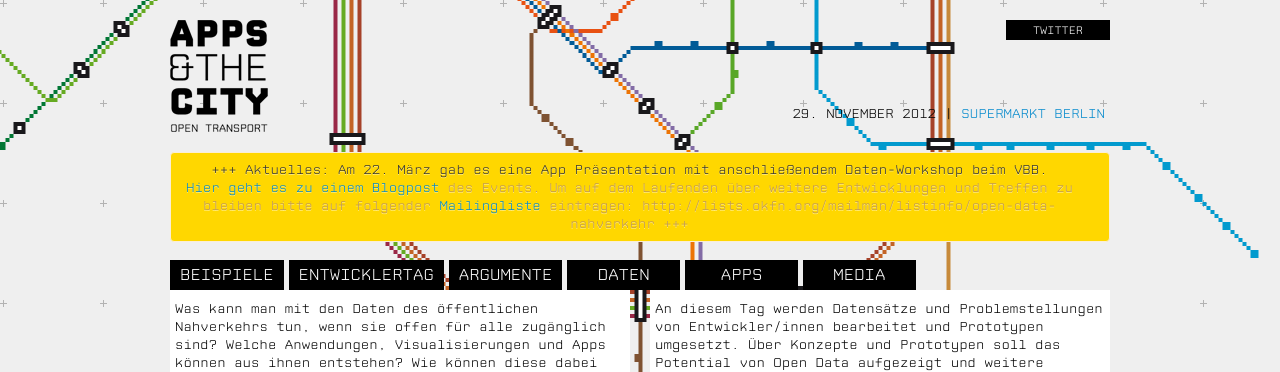
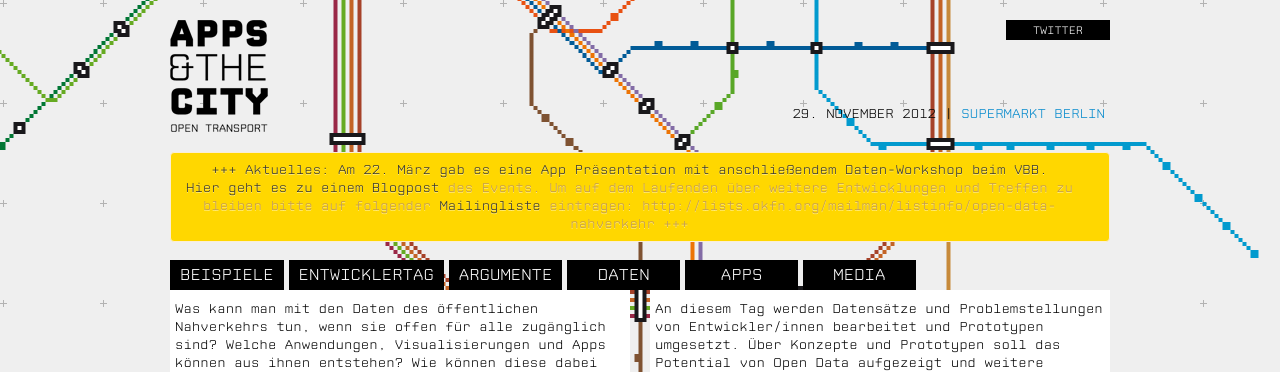
Before and after one commit to okfde/berlin.appsandthecity, a Jekyll site: the page built from index.html, in a window 1280 px wide. Shown: the top 372 px of the page. Built offline with Jekyll 4.4.1, drawn with Linux system fonts in a browser that asks for light colours; nearby versions of some CDN libraries; Markdown is read by kramdown in place of the engine named in the settings.

Commit message:
alert link farbe gesetzt

```diff
--- a/_layouts/default.html
+++ b/_layouts/default.html
@@ -93,8 +93,8 @@ function initialize() {
     <div class="span12">
       <div class="alert" style="text-align:center; background-color: rgb(255, 215, 0);">
         <a style="color: #333;" href="http://www.meetup.com/OpenKnowledgeFoundation/Berlin-DE/882072/?a=bn6_l1">+++ Aktuelles: Am 22. März gab es eine App Präsentation mit anschließendem Daten-Workshop beim VBB.<br>
-         <a href="http://okfn.de/2013/04/apps-and-the-city-prasentation-daten-workshop/">Hier geht es zu einem Blogpost</a> des Events. Um auf dem Laufenden über weitere Entwicklungen und Treffen zu bleiben bitte auf folgender
-         <a href="http://lists.okfn.org/mailman/listinfo/open-data-nahverkehr">Mailingliste</a> eintragen: http://lists.okfn.org/mailman/listinfo/open-data-nahverkehr +++</a>
+         <a style="color: #333;" href="http://okfn.de/2013/04/apps-and-the-city-prasentation-daten-workshop/">Hier geht es zu einem Blogpost</a> des Events. Um auf dem Laufenden über weitere Entwicklungen und Treffen zu bleiben bitte auf folgender
+         <a style="color: #333;" href="http://lists.okfn.org/mailman/listinfo/open-data-nahverkehr">Mailingliste</a> eintragen: http://lists.okfn.org/mailman/listinfo/open-data-nahverkehr +++</a>
       </div>
     </div>
 
```
